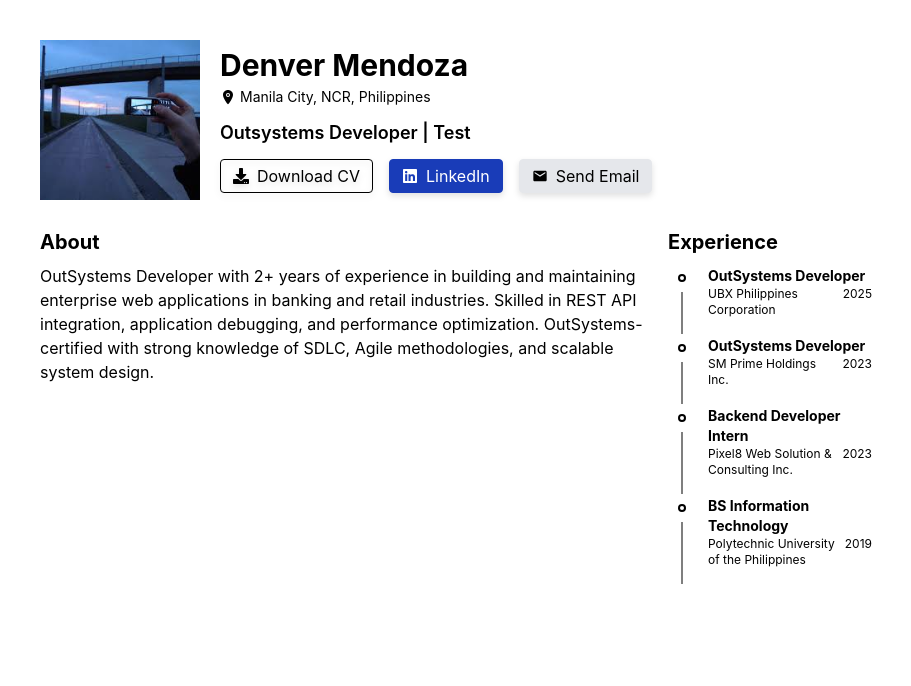
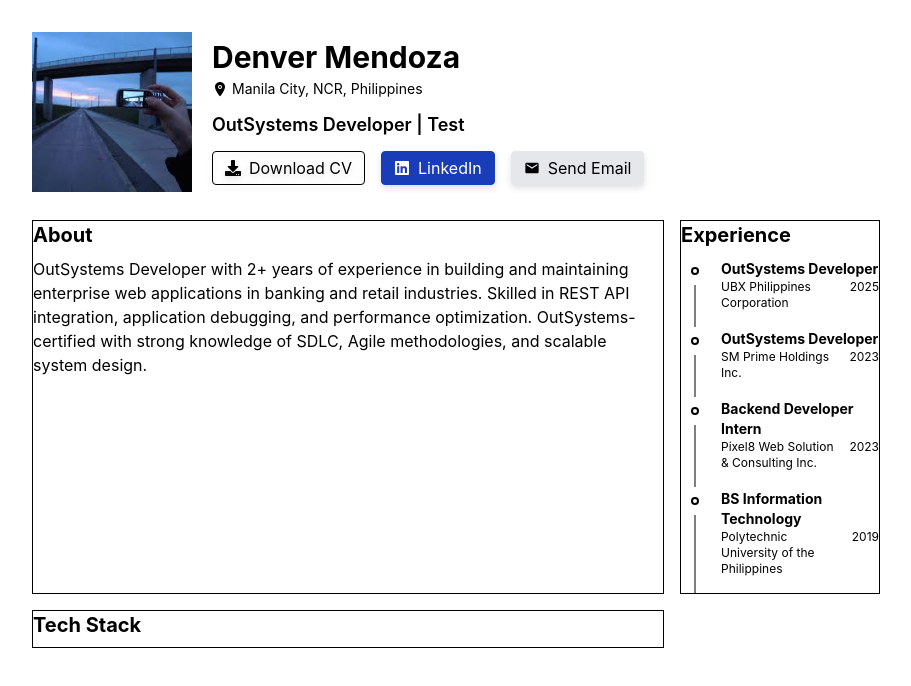
Before and after one commit to DenverMendoza/Portfolio, a React (Vite) app: page / in a window 1280 px wide. Shown: the top 686 px of the page, without its empty margins (184-1095 px from the left). Built offline with nearby package versions, Linux system fonts and the light colour scheme.

Commit message:
changing from flex to grid

```diff
--- a/components/Layout.jsx
+++ b/components/Layout.jsx
@@ -1,6 +1,6 @@
 function Layout({children}){
     return (
-        <div className="max-w-4xl mx-auto px-4 sm:px-6 lg:px-8 py-10">
+        <div className="max-w-4xl mx-auto px-4 sm:px-6 lg:px-6 py-8">
             {children}
         </div>
     );
--- /dev/null
+++ b/components/SectionHeader.jsx
@@ -0,0 +1,9 @@
+function SectionHeader({children}){
+    return (
+        <h1 className="font-bold text-xl mb-2">
+            {children}
+        </h1>
+    );
+}
+
+export default SectionHeader;
--- a/sections/About.jsx
+++ b/sections/About.jsx
@@ -1,6 +1,8 @@
+import SectionHeader from "../components/SectionHeader";
+
 export const About = () => {
-    return <section className="mb-4">
-        <h1 className = "font-bold text-xl mb-2">About</h1>
+    return <section>
+        <SectionHeader>About</SectionHeader>
         <p>OutSystems Developer with 2+ years of experience in building and maintaining enterprise web applications in banking and retail industries. Skilled in REST API integration, application debugging, and performance optimization. OutSystems-certified with strong knowledge of SDLC, Agile methodologies, and scalable system design.</p>
     </section>;
 }
--- a/sections/Experience.jsx
+++ b/sections/Experience.jsx
@@ -1,9 +1,10 @@
 import WorkExperience from "./sub-section/WorkExperience";
+import SectionHeader from "../components/SectionHeader";
 import { experiences } from "../src/data/experiences";
 
 export const Experience = () => {
     return <section>
-        <h1 className = "font-bold text-xl mb-2">Experience</h1>
+        <SectionHeader>Experience</SectionHeader>
         {
 
             experiences.map(
--- a/sections/TechStack.jsx
+++ b/sections/TechStack.jsx
@@ -1,5 +1,7 @@
+import SectionHeader from "../components/SectionHeader"
+
 export const TechStack = () => {
     return <section>
-        <h1 className="font-bold text-xl mb-2">Tech Stack</h1>
+       <SectionHeader>Tech Stack</SectionHeader>
     </section>
 }
--- a/src/App.jsx
+++ b/src/App.jsx
@@ -16,13 +16,12 @@ function App() {
         <Hero></Hero>
       </div>
 
-      <div className='flex gap-4'>
-        <div className="w-3/4">
-          <About className="w-full"></About>
-        </div>
-        <div className="w-1/4">
-          <Experience></Experience>
-        </div>
+      <div className="grid grid-cols-4 gap-4">
+          <div className='col-span-3 border-solid border-1 border-black'><About></About></div>
+          <div className='col-span-1 border-solid border-1 border-black'><Experience></Experience></div>
+          <div className='col-span-3 border-solid border-1 border-black'><TechStack></TechStack></div>
+          <div className='hidden'><Experience></Experience></div>
+
       </div>
     </Layout>
 
--- a/src/data/mydata.js
+++ b/src/data/mydata.js
@@ -1,7 +1,7 @@
 export const mydata = {
     myName: "Denver Mendoza",
     myLocation: "Manila City, NCR, Philippines",
-    myRoles: ["Outsystems Developer", "Test"],
+    myRoles: ["OutSystems Developer", "Test"],
     myLinkedIn: "https://www.linkedin.com/in/denver-mendoza-3498a1274/",
     myEmail: "mendoza.denverp@gmail.com"
 }
```
